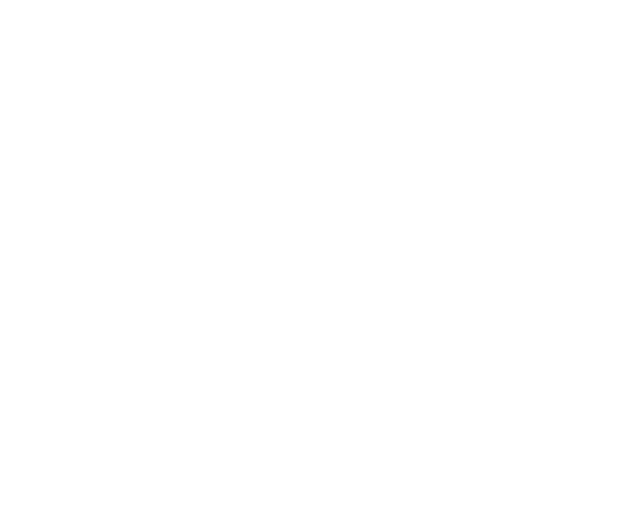
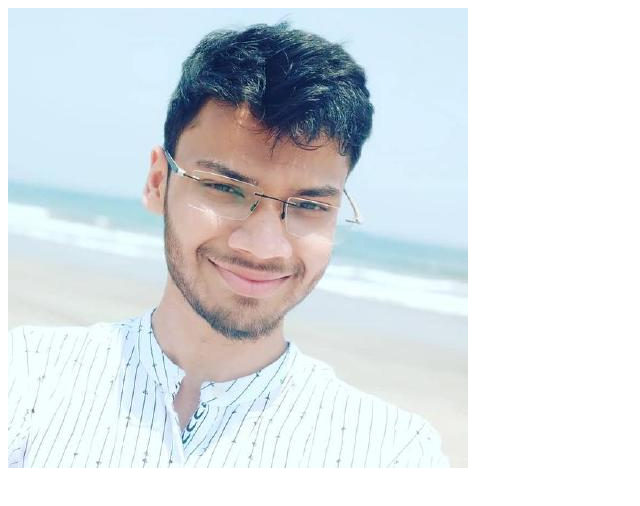
Before and after one commit to aayusharyan/jan-test, a plain HTML site: page Jan-25/hello.html in a window 1280 px wide. Shown: the whole page, without its empty margins (0-640 px from the left). Drawn offline with Linux system fonts and the light colour scheme.

Commit message:
Update hello.html

```diff
--- a/Jan-25/hello.html
+++ b/Jan-25/hello.html
@@ -1,5 +1,6 @@
 <html>
   <body>
+    <img src="./16634228.jpg" />
     <script src="hello.js"></script>
   </body>
 </html>
```
